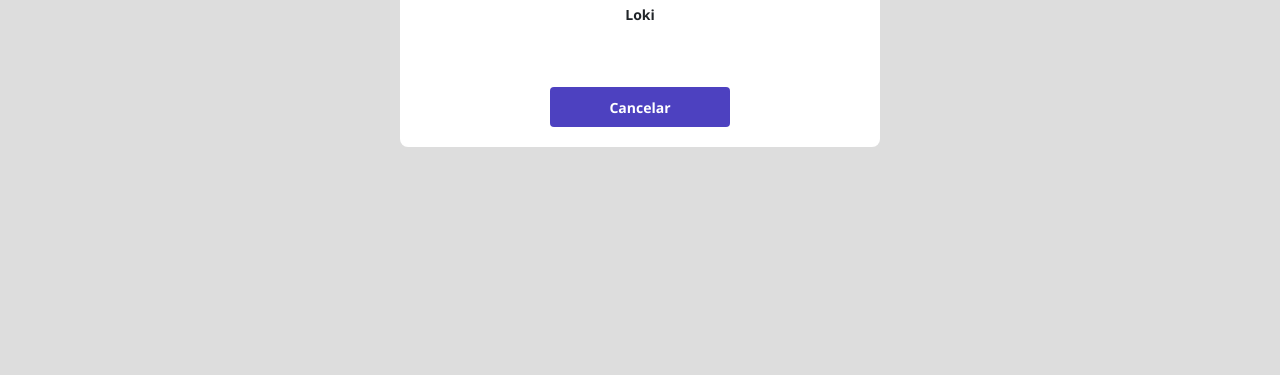
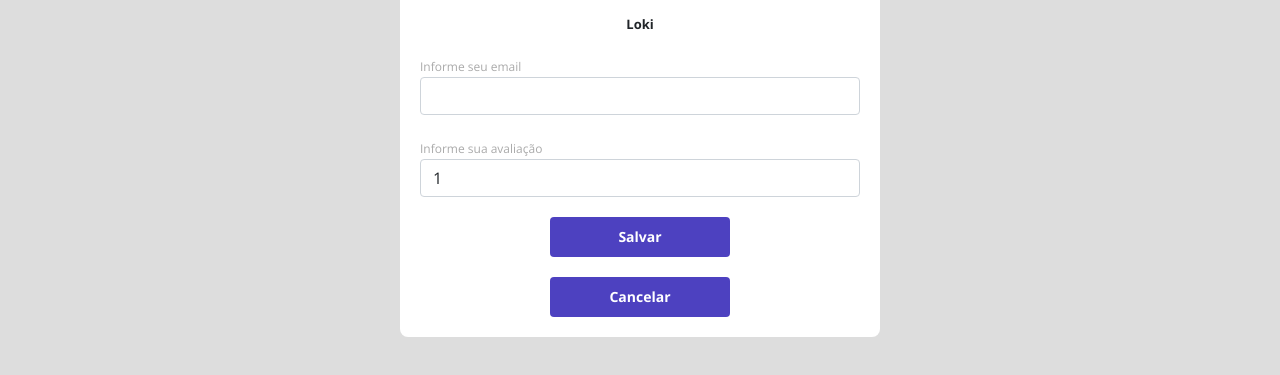
Before and after one commit to marco-pires/dsmovie, a plain HTML site: page form.html in a window 1280 px wide. Shown: the part 463-838 px from the top of the page. Before the commit the page ends 800 px from the top, so only its background shows below. Drawn offline with nearby package versions, Linux system fonts and the light colour scheme.

Commit message:
Formulário Parte 2

```diff
--- a/css/styles.css
+++ b/css/styles.css
@@ -5,6 +5,8 @@
     --color-primary: #4D41C0;
     --white: #fff;
     --text-gray: #4a4a4a;
+    --text-lightgray: #aaa;
+
 }
 
 * {
@@ -110,9 +112,47 @@ a:hover {
     align-items: center;
     justify-content: center;
     border-radius: 4px;
+    border: 0;
 }
 
 .dsmovie-form-container {
     padding: 40px 0;
     max-width: 480px;
 }
+
+.dsmovie-form-description {
+    background-color: var(--white);
+    padding: 20px;
+    display: flex;
+    flex-direction: column;
+    align-items: center;
+    border-radius: 0 0 8px 8px;
+}
+
+.dsmovie-form {
+    width: 100%;
+
+}
+
+.dsmovie-form-description h3 {
+    font-size: 13px;
+    font-weight: 700;
+    margin-bottom: 20px;
+}
+
+.dsmovie-form-group {
+    margin-bottom: 20px;
+}
+
+.dsmovie-form-group label {
+    font-size: 12px;
+    color: var(--text-lightgray);
+}
+
+.dsmovie-form-btn-container {
+    height: 100px;
+    display: flex;
+    flex-direction: column;
+    align-items: center;
+    justify-content: space-between;
+}
--- a/form.html
+++ b/form.html
@@ -33,9 +33,29 @@
                     <div class="dsmovie-card">
                         <img src="https://www.themoviedb.org/t/p/w533_and_h300_bestv2/bZGAX8oMDm3Mo5i0ZPKh9G2OcaO.jpg"
                             alt="Loki">
-                        <div class="dsmovie-card-description">
+                        <div class="dsmovie-form-description">
                             <h3>Loki</h3>
-                            <a class="dsmovie-btn" href="index.html">Cancelar</a>
+                            <form class="dsmovie-form">
+                                <div class="form-group dsmovie-form-group">
+                                    <label for="email">Informe seu email</label>
+                                    <input class="form-control" type="email" id="email">
+                                </div>
+                                <div class="form-group dsmovie-form-group">
+                                    <label for="score">Informe sua avaliação</label>
+                                    <select class="form-control" name="score" id="score">
+                                        <option value="1">1</option>
+                                        <option value="2">2</option>
+                                        <option value="3">3</option>
+                                        <option value="4">4</option>
+                                        <option value="5">5</option>
+                                    </select>
+                                </div>
+                                <div class="dsmovie-form-btn-container">
+                                    <button class="dsmovie-btn" type="submit">Salvar</button>
+                                    <a class="dsmovie-btn" href="index.html">Cancelar</a>
+                                </div>
+                            </form>
+
                         </div>
                     </div>
                 </div>
```
